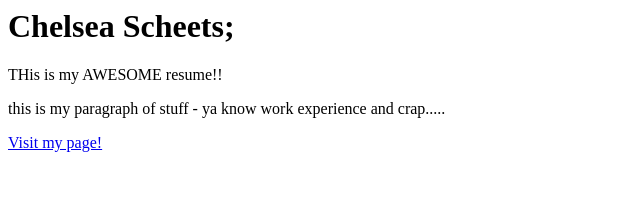
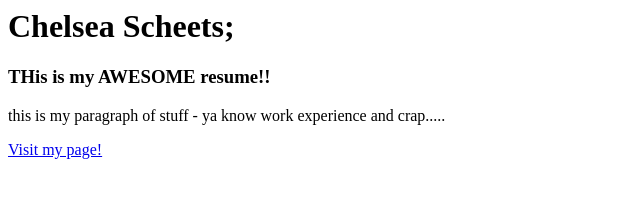
Before and after one commit to chelseascheets/resume, a plain HTML site: page index.html in a window 1280 px wide. Shown: the whole page, without its empty margins (0-640 px from the left). Drawn offline with Linux system fonts and the light colour scheme.

Commit message:
new header

```diff
--- a/index.html
+++ b/index.html
@@ -6,7 +6,7 @@
 </head>
 <body>
     <h1> Chelsea Scheets;</h1>
-    THis is my AWESOME resume!!
+    <h3> THis is my AWESOME resume!! </h3>
     <p>this is my paragraph of stuff - ya know work experience and crap..... </p>
     <a href='https://chelseascheets.com'> Visit my page!</a>
 </body>
```
